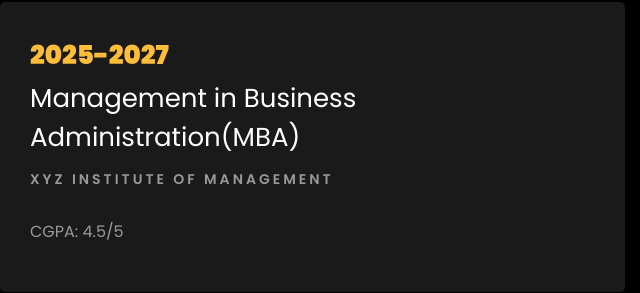
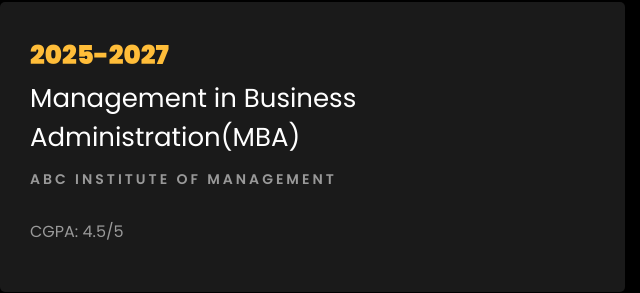
Before and after one commit to ArkaBhowmik007/ArkaBhowmik007.github.io, a plain HTML site: page index.html in a window 1280 px wide. Shown: the part 3596-3889 px from the top of the page, 0-640 px from the left. Drawn offline with Linux system fonts and the light colour scheme; animation ran at ten frames a second; files whose address does not match are found by name.

Commit message:
Update index.html

```diff
--- a/index.html
+++ b/index.html
@@ -414,7 +414,7 @@ Let's connect and turn data into impact!</p>
     				<div class="resume-wrap ftco-animate">
     					<span class="date">2025-2027</span>
     					<h2>Management in Business Administration(MBA)</h2>
-    					<span class="position">XYZ Institute of Management</span>
+    					<span class="position">ABC Institute of Management</span>
     					<p class="mt-4">CGPA: 4.5/5</p>
     				</div>
     			</div>
```
